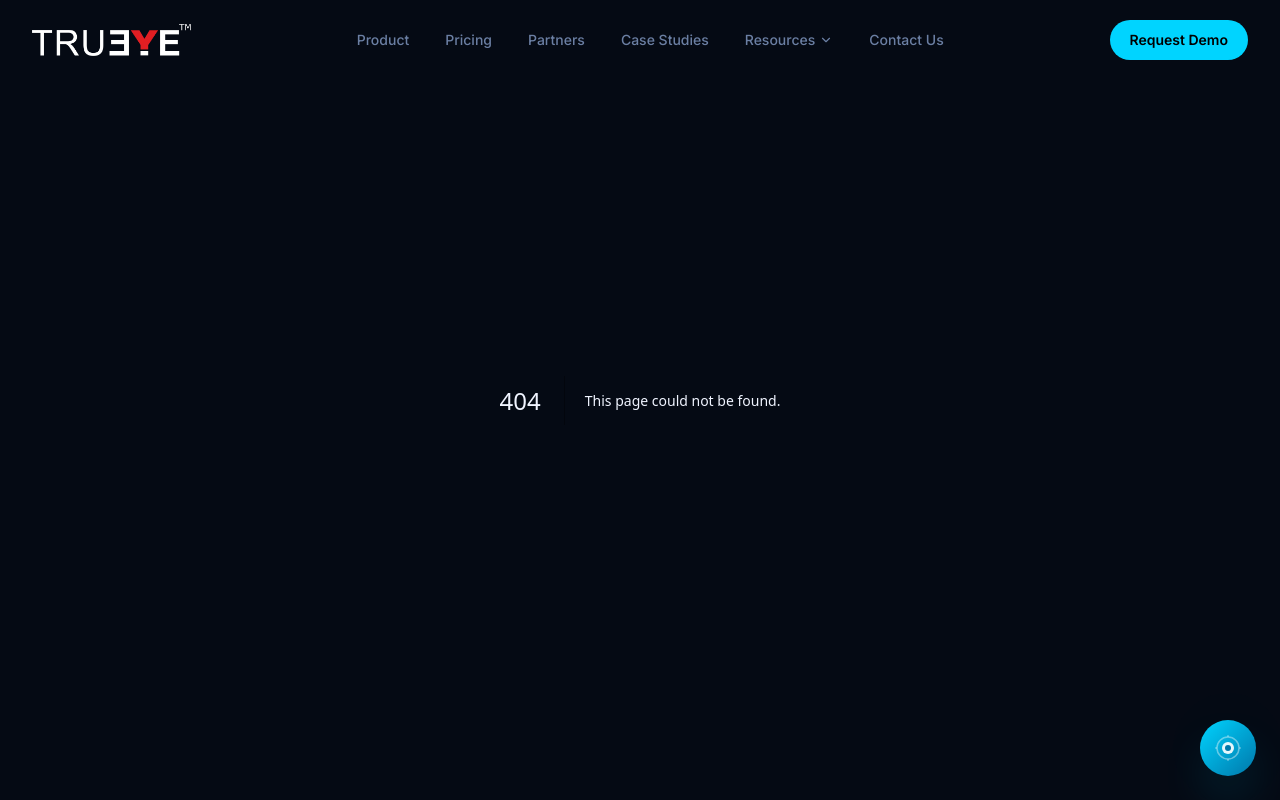
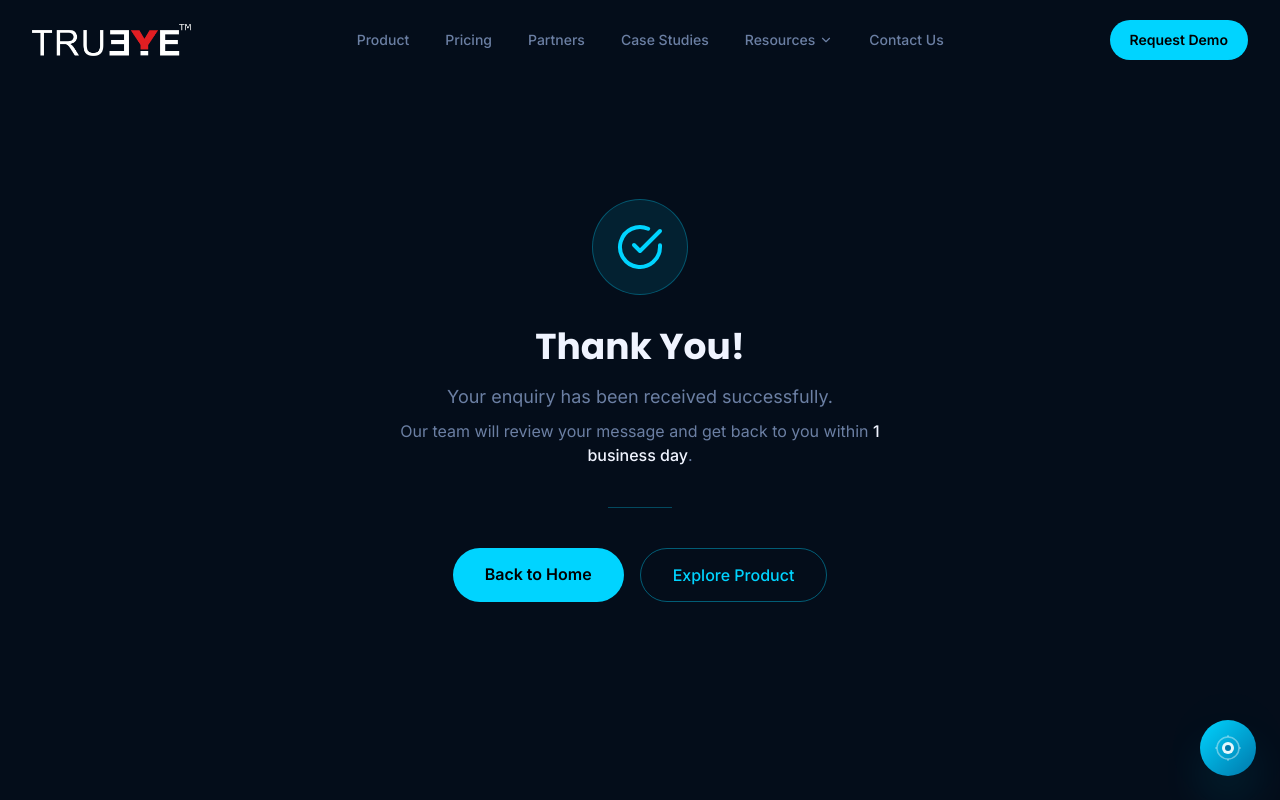
Before and after one commit to royalnehal/trueye, a Next.js app: page /thank-you in a window 1280 px wide. Before the commit this address had no page. Shown: the top 800 px of the page. Built offline with nearby package versions, Linux system fonts and the light colour scheme.

Commit message:
feat: add /thank-you page, redirect all inquiry forms on submit

```diff
--- a/app/becomeapartner/PartnerForm.tsx
+++ b/app/becomeapartner/PartnerForm.tsx
@@ -1,6 +1,7 @@
 'use client'
 
 import { useState } from 'react'
+import { useRouter } from 'next/navigation'
 import { useForm } from 'react-hook-form'
 import { zodResolver } from '@hookform/resolvers/zod'
 import { z } from 'zod'
@@ -25,12 +26,12 @@ const errorClasses = 'text-red-400 text-xs mt-1'
 
 export default function PartnerForm() {
   const [submitted, setSubmitted] = useState(false)
+  const router = useRouter()
   const { register, handleSubmit, formState: { errors, isSubmitting } } = useForm<FormData>({ resolver: zodResolver(schema) })
 
   const onSubmit = async (data: FormData) => {
     await new Promise(r => setTimeout(r, 800))
-    console.log('Partner application:', data)
-    setSubmitted(true)
+    router.push('/thank-you')
   }
 
   if (submitted) {
--- a/app/contact/ContactForm.tsx
+++ b/app/contact/ContactForm.tsx
@@ -1,6 +1,7 @@
 'use client'
 
 import { useState } from 'react'
+import { useRouter } from 'next/navigation'
 import { useForm } from 'react-hook-form'
 import { zodResolver } from '@hookform/resolvers/zod'
 import { z } from 'zod'
@@ -22,6 +23,7 @@ const errorClasses = 'text-red-400 text-xs mt-1'
 
 export default function ContactForm() {
   const [submitted, setSubmitted] = useState(false)
+  const router = useRouter()
   const { register, handleSubmit, formState: { errors, isSubmitting } } = useForm<FormData>({ resolver: zodResolver(schema) })
 
   const onSubmit = async (data: FormData) => {
@@ -31,7 +33,7 @@ export default function ContactForm() {
       body: JSON.stringify(data),
     })
     if (!res.ok) throw new Error('Failed to send')
-    setSubmitted(true)
+    router.push('/thank-you')
   }
 
   if (submitted) {
--- /dev/null
+++ b/app/thank-you/page.tsx
@@ -0,0 +1,58 @@
+import Link from 'next/link'
+import { CheckCircle } from 'lucide-react'
+import type { Metadata } from 'next'
+
+export const metadata: Metadata = {
+  title: 'Thank You | TruEye',
+  description: 'Thank you for reaching out. Our team will get back to you shortly.',
+  robots: { index: false },
+}
+
+export default function ThankYouPage() {
+  return (
+    <section className="min-h-screen bg-[#040D1A] flex items-center justify-center px-4">
+      <div className="max-w-lg w-full text-center">
+
+        {/* Icon */}
+        <div className="flex justify-center mb-8">
+          <div className="w-24 h-24 rounded-full bg-[#00D4FF]/10 border border-[#00D4FF]/30 flex items-center justify-center">
+            <CheckCircle className="text-[#00D4FF]" size={48} />
+          </div>
+        </div>
+
+        {/* Heading */}
+        <h1 className="font-poppins font-bold text-4xl text-[#F0F4FF] mb-4">
+          Thank You!
+        </h1>
+
+        {/* Message */}
+        <p className="text-[#6B7FA3] text-lg mb-2">
+          Your enquiry has been received successfully.
+        </p>
+        <p className="text-[#6B7FA3] text-base mb-10">
+          Our team will review your message and get back to you within <span className="text-[#F0F4FF] font-medium">1 business day</span>.
+        </p>
+
+        {/* Divider */}
+        <div className="w-16 h-px bg-[#00D4FF]/30 mx-auto mb-10" />
+
+        {/* Actions */}
+        <div className="flex flex-col sm:flex-row gap-4 justify-center">
+          <Link
+            href="/"
+            className="px-8 py-3.5 bg-[#00D4FF] text-black font-semibold rounded-full hover:scale-105 hover:shadow-lg hover:shadow-[#00D4FF]/30 transition-all"
+          >
+            Back to Home
+          </Link>
+          <Link
+            href="/product"
+            className="px-8 py-3.5 border border-[#00D4FF]/40 text-[#00D4FF] font-medium rounded-full hover:bg-[#00D4FF]/10 transition-all"
+          >
+            Explore Product
+          </Link>
+        </div>
+
+      </div>
+    </section>
+  )
+}
--- a/components/ui/DemoForm.tsx
+++ b/components/ui/DemoForm.tsx
@@ -1,6 +1,7 @@
 'use client'
 
 import { useState } from 'react'
+import { useRouter } from 'next/navigation'
 import { useForm } from 'react-hook-form'
 import { zodResolver } from '@hookform/resolvers/zod'
 import { z } from 'zod'
@@ -32,6 +33,7 @@ const errorClasses = 'text-red-400 text-xs mt-1'
 
 export function DemoForm() {
   const [submitted, setSubmitted] = useState(false)
+  const router = useRouter()
 
   const {
     register,
@@ -48,7 +50,7 @@ export function DemoForm() {
       body: JSON.stringify(data),
     })
     if (!res.ok) throw new Error('Failed to send')
-    setSubmitted(true)
+    router.push('/thank-you')
   }
 
   if (submitted) {
```
